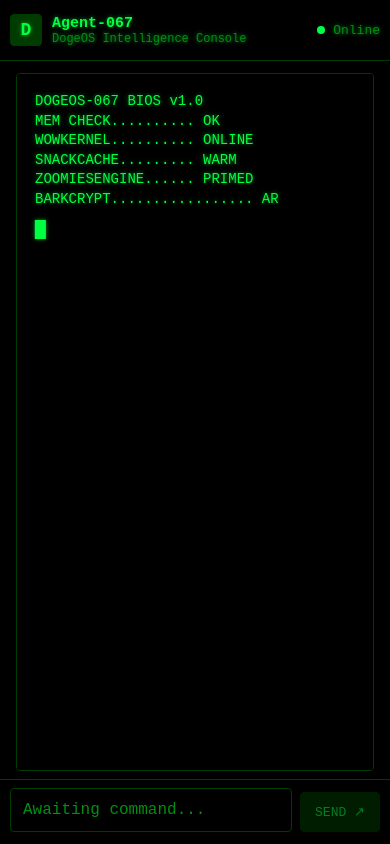
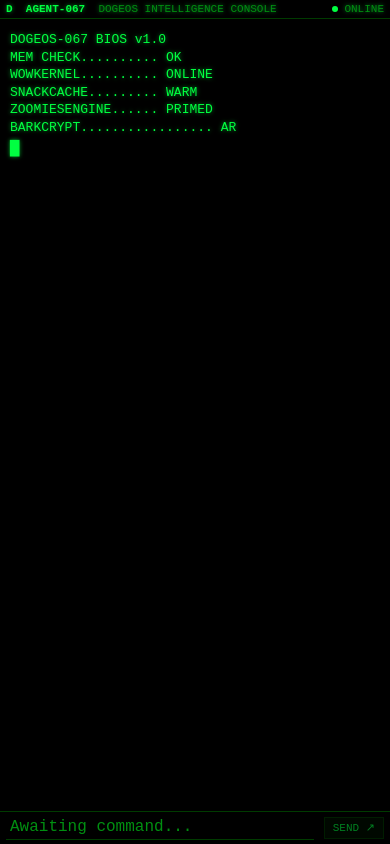
Before and after one commit to permaboost370/doge-agent, a website: page public/index.html in a window 390 px wide. Drawn offline with Linux system fonts and the light colour scheme.

Commit message:
Update styles.css

```diff
--- a/public/styles.css
+++ b/public/styles.css
@@ -1,4 +1,4 @@
-/* ===== DOS TERMINAL GREEN FULL-SCREEN CHAT UI WITH CRT EFFECT ===== */
+/* ===== DOGEOS-067 TERMINAL UI WITH CRT EFFECT ===== */
 
 *,
 *::before,
@@ -8,16 +8,11 @@
 
 :root {
   --bg-main: #000000;
-  --bg-elevated: #000000;
   --bg-input: #000000;
   --text-main: #00ff41; /* terminal green */
   --text-muted: #008f11;
-  --text-strong: #32cd32;
   --accent: #00ff41;
   --border-subtle: #003b00;
-  --radius-lg: 6px;
-  --radius-xl: 6px;
-  --shadow-soft: none;
   font-family: "Courier New", Courier, monospace;
   color-scheme: dark;
 }
@@ -44,92 +39,81 @@ body {
   flex-direction: column;
 }
 
-/* ===== HEADER ===== */
+/* ===== TOP TERMINAL BAR ===== */
 
 .app-header {
   display: flex;
   align-items: center;
   justify-content: space-between;
-  padding: 14px 20px;
+  padding: 4px 10px;
   border-bottom: 1px solid var(--border-subtle);
   background: #000;
+  font-size: 11px;
+  text-transform: uppercase;
 }
 
 .app-header-left {
   display: flex;
   align-items: center;
-  gap: 10px;
+  gap: 2ch;
 }
 
 .logo-circle {
-  width: 32px;
-  height: 32px;
-  border-radius: 4px;
-  background: #003b00;
-  display: flex;
-  align-items: center;
-  justify-content: center;
+  width: auto;
+  height: auto;
+  border-radius: 0;
+  padding: 0;
+  border: none;
+  background: transparent;
+  color: var(--accent);
   font-weight: bold;
-  font-size: 18px;
-  color: var(--text-main);
-  border: 1px solid var(--border-subtle);
+  font-size: 11px;
 }
 
 .app-title {
   display: flex;
-  flex-direction: column;
+  gap: 2ch;
 }
 
 .app-name {
   font-weight: bold;
-  font-size: 15px;
-  color: var(--text-main);
 }
 
 .app-subtitle {
-  font-size: 12px;
   color: var(--text-muted);
 }
 
 .app-header-right {
   display: flex;
   align-items: center;
-  gap: 8px;
-  font-size: 13px;
+  gap: 1ch;
+  font-size: 11px;
   color: var(--text-muted);
 }
 
 .status-dot {
-  width: 8px;
-  height: 8px;
+  width: 6px;
+  height: 6px;
   border-radius: 999px;
   background: var(--accent);
 }
 
-.status-text {
-  font-size: 13px;
-}
-
-/* ===== MAIN CHAT AREA ===== */
+/* ===== MAIN TERMINAL AREA ===== */
 
 .app-main {
   flex: 1;
   display: flex;
-  justify-content: center;
-  padding: 12px 16px 8px;
+  padding: 0;
 }
 
 .chat-shell {
-  width: 100%;
-  max-width: 960px;
-  margin: 0 auto;
-  border-radius: 6px;
-  background: #000;
-  border: 1px solid var(--border-subtle);
+  position: relative;
+  flex: 1;
+  background: var(--bg-main);
+  border: none;
   display: flex;
   flex-direction: column;
   overflow: hidden;
-  position: relative;
 }
 
 /* === CRT scanlines + glow overlay === */
@@ -141,13 +125,13 @@ body {
   pointer-events: none;
   background: repeating-linear-gradient(
     to bottom,
-    rgba(0, 0, 0, 0.3) 0px,
-    rgba(0, 0, 0, 0.3) 1px,
-    rgba(0, 0, 0, 0.7) 2px
+    rgba(0, 0, 0, 0.35) 0px,
+    rgba(0, 0, 0, 0.35) 1px,
+    rgba(0, 0, 0, 0.8) 2px
   );
   mix-blend-mode: screen;
   opacity: 0.25;
-  z-index: 5;
+  z-index: 3;
   animation: scanlines 6s linear infinite;
 }
 
@@ -158,12 +142,12 @@ body {
   pointer-events: none;
   background: radial-gradient(
     circle at 50% 0%,
-    rgba(0, 255, 65, 0.2) 0,
+    rgba(0, 255, 65, 0.25) 0,
     transparent 55%
   );
   mix-blend-mode: screen;
-  opacity: 0.3;
-  z-index: 4;
+  opacity: 0.35;
+  z-index: 2;
   animation: crt-flicker 1.8s steps(2, end) infinite;
 }
 
@@ -181,23 +165,22 @@ body {
     opacity: 0.25;
   }
   50% {
-    opacity: 0.35;
+    opacity: 0.4;
   }
   100% {
     opacity: 0.25;
   }
 }
 
-/* Slight overall glow */
+/* Slight green glow for text */
 .chat-shell,
 .messages,
-.message-bubble,
 .app-header,
 .app-footer {
   text-shadow: 0 0 4px rgba(0, 255, 65, 0.6);
 }
 
-/* ===== BOOT SCREEN OVERLAY ===== */
+/* ===== BOOT SCREEN ===== */
 
 .boot-screen {
   position: absolute;
@@ -205,7 +188,7 @@ body {
   z-index: 10;
   background: #000;
   color: var(--text-main);
-  padding: 18px 18px 14px;
+  padding: 12px 10px;
   display: flex;
   flex-direction: column;
   justify-content: flex-start;
@@ -213,14 +196,14 @@ body {
 
 .boot-text {
   margin: 0;
-  font-size: 14px;
-  line-height: 1.4;
+  font-size: 13px;
+  line-height: 1.35;
   white-space: pre-wrap;
 }
 
 .boot-cursor {
-  margin-top: 10px;
-  font-size: 16px;
+  margin-top: 4px;
+  font-size: 14px;
   color: var(--accent);
   animation: boot-cursor-blink 0.8s steps(1, end) infinite;
 }
@@ -247,16 +230,18 @@ body {
   }
 }
 
-/* ===== MESSAGES LIST ===== */
+/* ===== SCROLLING TEXT AREA (TERMINAL OUTPUT) ===== */
 
 .messages {
   flex: 1;
-  padding: 18px 20px;
+  padding: 10px;
   overflow-y: auto;
-  scroll-behavior: smooth;
-  color: var(--text-main);
   position: relative;
   z-index: 1;
+  font-size: 13px;
+  line-height: 1.35;
+  color: var(--text-main);
+  white-space: pre-wrap;
 }
 
 .messages::-webkit-scrollbar {
@@ -265,85 +250,42 @@ body {
 
 .messages::-webkit-scrollbar-thumb {
   background: #003b00;
-  border-radius: 3px;
 }
 
-/* ===== MESSAGES ===== */
+/* Each message is a single terminal line (or block) */
 
 .message-row {
-  display: flex;
-  margin-bottom: 14px;
+  margin-bottom: 2px;
 }
 
-.message-row.bot {
-  justify-content: flex-start;
+.message-line {
+  display: block;
+  white-space: pre-wrap;
 }
 
-.message-row.user {
-  justify-content: flex-end;
+.message-prefix {
+  display: inline-block;
+  width: 6ch; /* "067>  " / "YOU>  " */
+  color: var(--text-muted);
 }
 
-.message-row.system {
-  justify-content: center;
+.message-content {
+  display: inline;
 }
 
-.message-avatar {
-  width: 26px;
-  height: 26px;
-  border-radius: 2px;
-  margin-right: 8px;
-  background: #003b00;
-  border: 1px solid #004f00;
-  color: var(--text-main);
-  display: flex;
-  align-items: center;
-  justify-content: center;
-  font-size: 12px;
-  font-weight: bold;
-  flex-shrink: 0;
+.message-content.system {
+  color: var(--text-muted);
 }
 
-.message-avatar.user {
-  background: #001f00;
-}
-
-.message-bubble {
-  max-width: min(80%, 700px);
-  padding: 10px 12px;
-  border-radius: 4px;
-  font-size: 14px;
-  line-height: 1.45;
-  white-space: pre-wrap;
-  color: var(--text-main);
-  background: transparent;
-  border: 1px solid var(--border-subtle);
-}
-
-/* User messages (right) */
-.message-bubble.user {
-  background: #003b00;
-  border-color: #004f00;
-}
-
-/* System messages (centered muted) */
-.message-bubble.system {
-  border: none;
-  background: transparent;
-  color: var(--text-muted);
-  font-size: 12px;
-  text-align: center;
-  padding: 0;
-}
-
-/* Typing Indicator */
+/* Typing Indicator as a terminal line */
 
 .typing-indicator {
-  padding: 4px 20px 10px;
+  padding: 4px 10px 6px;
   font-size: 12px;
   color: var(--text-muted);
   display: flex;
   align-items: center;
-  gap: 6px;
+  gap: 1ch;
   position: relative;
   z-index: 1;
 }
@@ -368,33 +310,35 @@ body {
   display: none !important;
 }
 
-/* ===== INPUT AREA ===== */
+/* ===== INPUT AREA (TERMINAL PROMPT) ===== */
 
 .app-footer {
-  padding: 8px 16px 12px;
+  padding: 4px 10px 6px;
   border-top: 1px solid var(--border-subtle);
   background: #000;
+  position: relative;
+  z-index: 1;
 }
 
 .chat-input-row {
-  max-width: 960px;
-  margin: 0 auto;
   display: flex;
-  gap: 8px;
-  align-items: flex-end;
+  align-items: center;
+  gap: 1ch;
 }
 
 #input {
   flex: 1;
   resize: none;
-  min-height: 44px;
-  padding: 10px 12px;
-  border-radius: 4px;
-  border: 1px solid var(--border-subtle);
-  background: #000;
+  min-height: 18px;
+  max-height: 90px;
+  padding: 2px 4px;
+  border-radius: 0;
+  border: none;
+  border-bottom: 1px solid var(--border-subtle);
+  background: var(--bg-input);
   color: var(--text-main);
   font: inherit;
-  line-height: 1.4;
+  line-height: 1.2;
 }
 
 #input::placeholder {
@@ -402,26 +346,26 @@ body {
 }
 
 #input:focus {
-  border-color: var(--accent);
   outline: none;
+  border-bottom-color: var(--accent);
 }
 
-/* Send button */
+/* Send button styled like a simple terminal key */
 
 #send-btn {
   border: 1px solid var(--border-subtle);
-  border-radius: 4px;
-  padding: 0 14px;
-  height: 40px;
-  background: #003b00;
+  border-radius: 0;
+  padding: 2px 8px;
+  height: 22px;
+  background: #001100;
   color: var(--accent);
   cursor: pointer;
-  font-size: 13px;
+  font-size: 11px;
   font-family: "Courier New", monospace;
 }
 
 #send-btn:hover {
-  background: #004f00;
+  background: #002200;
 }
 
 #send-btn:disabled {
@@ -429,7 +373,7 @@ body {
   cursor: default;
 }
 
-/* Remove footer-meta entirely if it exists */
+/* No footer meta */
 .footer-meta {
   display: none !important;
 }
@@ -437,25 +381,15 @@ body {
 /* ===== RESPONSIVE ===== */
 
 @media (max-width: 768px) {
-  .app-header,
-  .app-footer {
-    padding-left: 10px;
-    padding-right: 10px;
-  }
-
-  .chat-shell {
-    border-radius: 4px;
+  .app-header {
+    padding: 3px 6px;
   }
 
   .messages {
-    padding: 14px 12px;
+    padding: 8px 6px;
   }
 
-  .message-bubble {
-    max-width: 100%;
-  }
-
-  .chat-input-row {
-    padding: 0;
+  .app-footer {
+    padding: 4px 6px;
   }
 }
```
